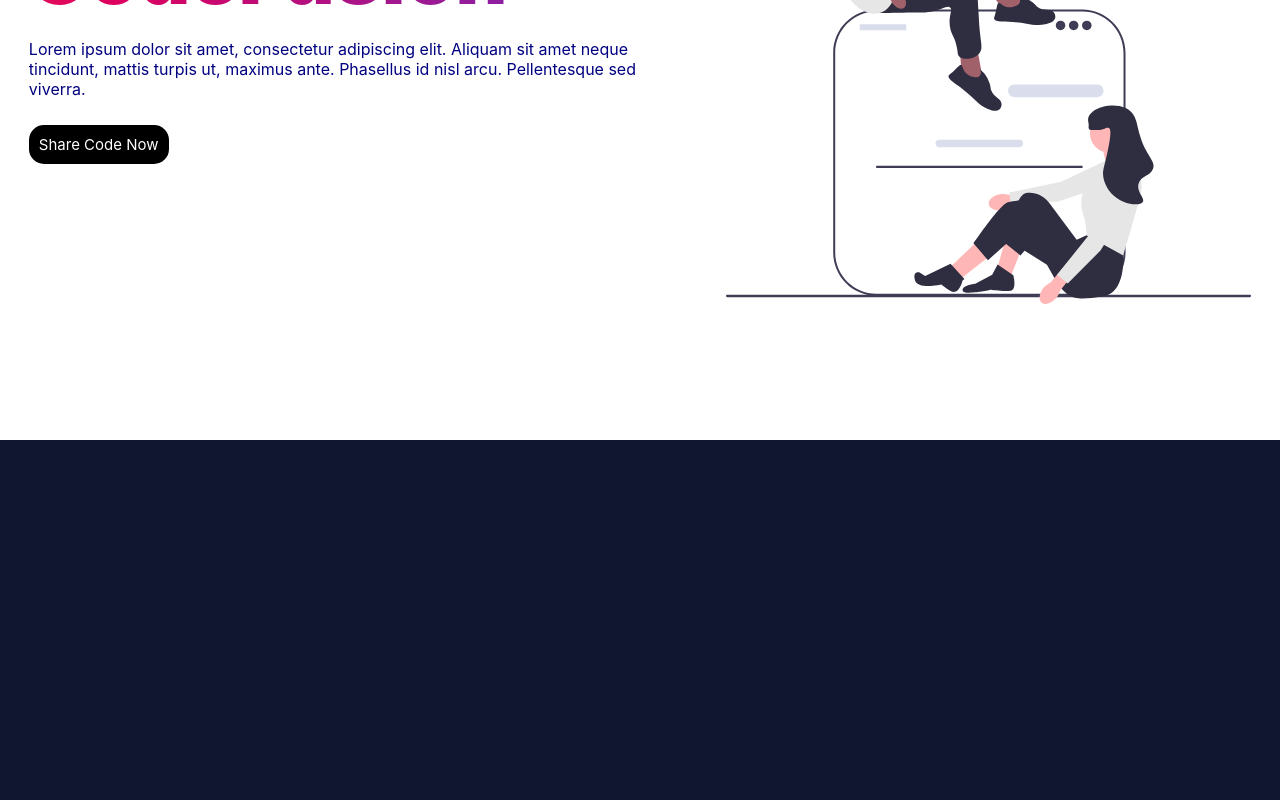
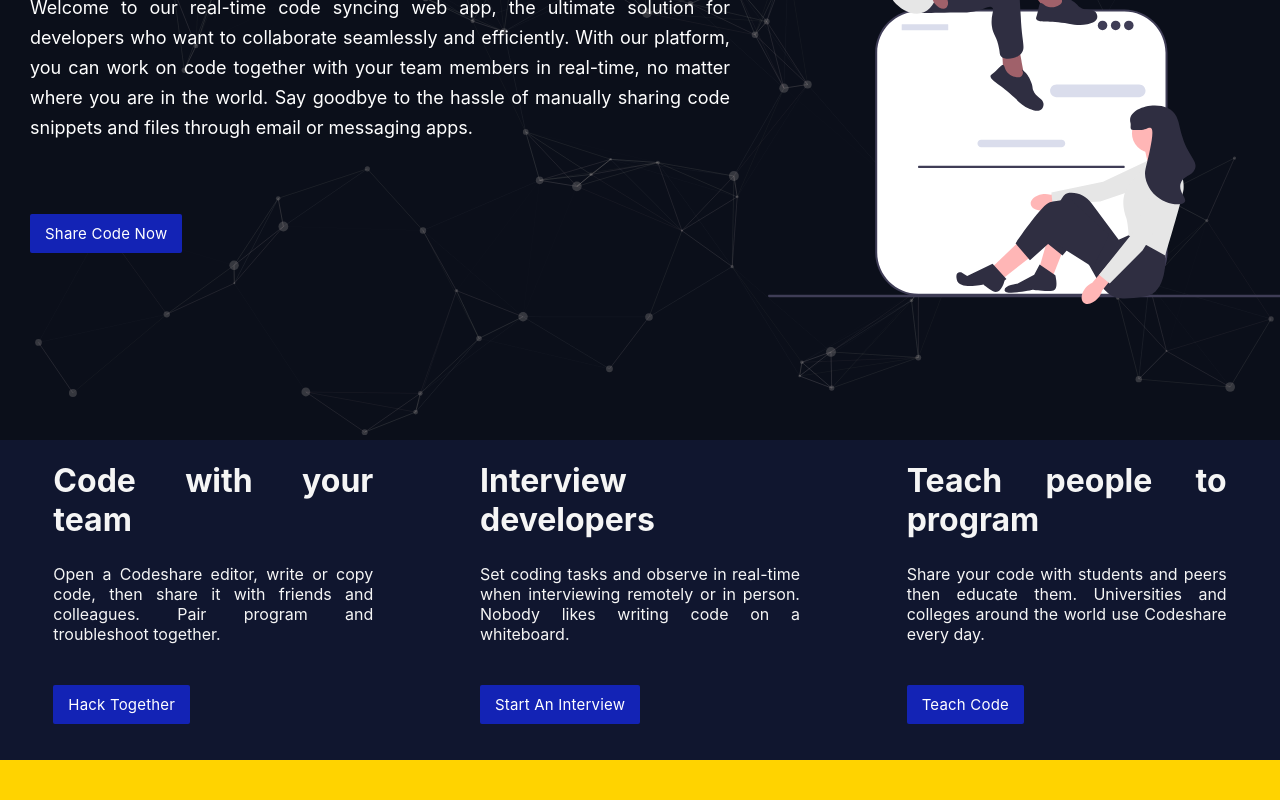
Before and after one commit to muku007-codes/CodeFusion, a React (Create React App) app: page / in a window 1280 px wide. Shown: the part 360-1160 px from the top of the page. Built offline with nearby package versions, Linux system fonts and the light colour scheme; a web font is replaced by a local one.

Commit message:
updates 3

```diff
--- a/src/App.css
+++ b/src/App.css
@@ -14,17 +14,32 @@
   display: flex;
   align-items: center;
   justify-content: space-around;
-  color: navy;
+  color: white;
+  /* background-color: #0b0f1a; */
+}
+.section1-left p {
+  margin-bottom: 10vh;
+  font-size: 18px;
+  line-height: 30px;
+  width: 700px;
+  text-align: justify;
+}
+
+.tagLine {
+  display: block;
+  color: white;
+  margin-bottom: 8vh;
+  font-size: 30px;
 }
 
 .section1-left {
-  width: 50vw;
+  height: 100vh;
+  width: 60vw;
+  padding: 30px;
 }
-
-.section1-left p{
-  margin-bottom: 35px;
+.section1-img {
+  width: 40vw;
 }
-
 .section2 {
   display: flex;
   flex-direction: row;
@@ -32,30 +47,37 @@
   justify-content: space-around;
   height: 60vh;
   width: 100vw;
-  color: #0A0D1C;
+  color: #0a0d1c;
   background-color: #ffd300;
 }
 
-.section1-img {
-  /* width: 100px ;
-  height: 100px ; */
-}
-
-.section2 p{
+.section2 p {
   width: 400px;
   margin-bottom: 35px;
 }
 
-
-.section3{
-  height: 50vh;
+.section3 {
+  height: 40vh;
   background-color: #10162f;
+  display: flex;
+  align-items: center;
+  justify-content: space-around;
+  color: whitesmoke;
 }
-
+.card {
+  height: 100%;
+  flex: 0.25;
+  text-align: justify;
+}
+.card p {
+  margin-top: 25px;
+  margin-bottom: 50px;
+}
 
 .logo1 {
   font-size: 80px;
   font-weight: 1000;
+  margin-top: 15vh;
   outline: none;
   background: linear-gradient(
     135deg,
@@ -66,7 +88,6 @@
     #5335cf 100%
   );
   background-size: 400%;
-
   background-clip: inherit;
   -webkit-background-clip: text;
   -webkit-text-fill-color: transparent;
@@ -84,16 +105,20 @@
   font-weight: 800;
 }
 
-.sharebtn{
-  margin-top: 20px;
-  width: 100px;
-  padding: 10px;
+.sharebtn {
+  padding: 10px 15px;
+  background-color: #1323b5;
+  border-radius: 2px;
+  color: white;
+  text-decoration: none;
+  letter-spacing: 0.2px;
   font-size: 15px;
-  text-align: center;
-  background-color: black;
+  line-height: 1;
+  transition-duration: 0.3s;
+}
+.sharebtn:hover {
+  background-color: #396dcd;
   color: white;
-  border-radius: 15px;
-  text-decoration: none;
   cursor: pointer;
 }
 
@@ -122,7 +147,7 @@
   text-align: center;
   background-color: black;
   color: white;
-  border-radius: 15px;
+  border-radius: 2px;
   text-decoration: none;
   cursor: pointer;
 }
@@ -334,6 +359,6 @@ h5 {
   color: #368654;
 }
 
-.result{
+.result {
   height: 41vh;
 }
--- a/src/pages/main.js
+++ b/src/pages/main.js
@@ -1,30 +1,70 @@
-import React from "react";
-import { Link } from "react-router-dom";
-import Particle from "./partical";
-import svg from "../home_svg.svg";
+import React from 'react';
+import { Link } from 'react-router-dom';
+import Particle from './partical';
+import svg from '../home_svg.svg';
 
 const main = () => {
   return (
     <>
-      {/* <Particle id='particle' color='#10162f' /> */}
+      <Particle id='particle' color='#0b0f1a' />
       <div className='container'>
         <div className='section1'>
-          <div className="section1-left">
+          <div className='section1-left'>
             <div className='logo1'>CodeFusion</div>
-            <p>Lorem ipsum dolor sit amet, consectetur adipiscing elit. Aliquam sit amet neque tincidunt, mattis turpis ut, maximus ante. Phasellus id nisl arcu. Pellentesque sed viverra.</p>
+            <span className='tagLine'>
+              Empowering Developers with Real-Time Code Collaboration.
+            </span>
+            <p>
+              Welcome to our real-time code syncing web app, the ultimate
+              solution for developers who want to collaborate seamlessly and
+              efficiently. With our platform, you can work on code together with
+              your team members in real-time, no matter where you are in the
+              world. Say goodbye to the hassle of manually sharing code snippets
+              and files through email or messaging apps.
+            </p>
             <Link to='/join' className='sharebtn'>
               Share Code Now
             </Link>
           </div>
-          <div className="section1-img">
-              <img src= {svg} alt=""/>
+          <div className='section1-img'>
+            <img src={svg} alt='' />
           </div>
         </div>
-        <div className="section3">
-
+        <div className='section3'>
+          <div className='card'>
+            <h1>Code with your team</h1>
+            <p>
+              Open a Codeshare editor, write or copy code, then share it with
+              friends and colleagues. Pair program and troubleshoot together.
+            </p>
+            <Link to='/join' className='sharebtn'>
+              Hack Together
+            </Link>
+          </div>
+          <div className='card'>
+            <h1>Interview developers</h1>
+            <p>
+              Set coding tasks and observe in real-time when interviewing
+              remotely or in person. Nobody likes writing code on a whiteboard.
+            </p>
+            <Link to='/join' className='sharebtn'>
+              Start An Interview
+            </Link>
+          </div>
+          <div className='card'>
+            <h1>Teach people to program</h1>
+            <p>
+              Share your code with students and peers then educate them.
+              Universities and colleges around the world use Codeshare every
+              day.
+            </p>
+            <Link to='/join' className='sharebtn'>
+              Teach Code
+            </Link>
+          </div>
         </div>
         <div className='section2'>
-          <div className="section-text">
+          <div className='section-text'>
             <div id='logo2'>IDE</div>
             <p>
               An online IDE for HTML, CSS, and JavaScript is a web-based
@@ -33,9 +73,40 @@ const main = () => {
               auto-completion, and real-time collaboration, making it easier to
               write clean and error-free code.
             </p>
-            <Link to='/ide' className='idebtn'>Go to IDE</Link>
+            <Link to='/ide' className='idebtn'>
+              Go to IDE
+            </Link>
           </div>
-          <svg width="201" height="335" fill="none" xmlns="http://www.w3.org/2000/svg"><g clip-path="url(#clip0)"><path d="M200.673 89.544v245.083L.328 245.462V.38l71.805 31.956 56.145 24.99 72.395 32.218z" fill="#73CAFF" stroke="#101737" stroke-linejoin="bevel"/><path d="M95.627 170.682l-.079.078-.118-.058a19.81 19.81 0 0 0-1.152-.537c-10.683-4.655-19.977.504-22.1 12.256l-.039.222-.314-.144-.184-.085c-6.608-2.88-12.254.812-12.955 8.407l80.733 35.164c2.541-3.856 3.982-8.891 4.152-14.567.537-17.756-11.134-37.482-26.094-43.983-8.449-3.693-16.414-2.508-21.85 3.247zM200.673 107.653v48.71l-55.163-24.027c.708-7.595 6.354-11.281 12.962-8.407l.177.085.315.151.045-.223c2.123-11.784 11.417-16.911 22.099-12.262.387.17.767.353 1.147.537l.124.065.079-.085c4.63-4.917 11.128-6.495 18.215-4.544zM131.454 75.082c-.17 5.683-1.611 10.717-4.152 14.573L46.569 54.491c.7-7.594 6.347-11.28 12.955-8.406l.184.085.314.144.04-.223c1.414-7.856 6.006-12.727 12.07-13.748l56.145 24.99a46.623 46.623 0 0 1 3.177 17.749zM200.673 246.444v47.244l-49.956-21.756c.708-7.594 6.354-11.28 12.962-8.406l.184.085.314.15.039-.222c2.123-11.785 11.417-16.911 22.099-12.263.387.17.767.354 1.153.537l.118.066.079-.086a16.756 16.756 0 0 1 13.008-5.349z" fill="#fff" stroke="#101737" stroke-linejoin="bevel"/><path d="M200.417 314.77L30.195 237.043V13.933L.4.143.079 0v245.809l.275-.078 200.253 89.125.321.144" fill="#101737"/></g><defs><clipPath id="clip0"><path fill="#fff" d="M0 0h201v335H0z"/></clipPath></defs></svg>
+          <svg
+            width='201'
+            height='335'
+            fill='none'
+            xmlns='http://www.w3.org/2000/svg'
+          >
+            <g clip-path='url(#clip0)'>
+              <path
+                d='M200.673 89.544v245.083L.328 245.462V.38l71.805 31.956 56.145 24.99 72.395 32.218z'
+                fill='#73CAFF'
+                stroke='#101737'
+                stroke-linejoin='bevel'
+              />
+              <path
+                d='M95.627 170.682l-.079.078-.118-.058a19.81 19.81 0 0 0-1.152-.537c-10.683-4.655-19.977.504-22.1 12.256l-.039.222-.314-.144-.184-.085c-6.608-2.88-12.254.812-12.955 8.407l80.733 35.164c2.541-3.856 3.982-8.891 4.152-14.567.537-17.756-11.134-37.482-26.094-43.983-8.449-3.693-16.414-2.508-21.85 3.247zM200.673 107.653v48.71l-55.163-24.027c.708-7.595 6.354-11.281 12.962-8.407l.177.085.315.151.045-.223c2.123-11.784 11.417-16.911 22.099-12.262.387.17.767.353 1.147.537l.124.065.079-.085c4.63-4.917 11.128-6.495 18.215-4.544zM131.454 75.082c-.17 5.683-1.611 10.717-4.152 14.573L46.569 54.491c.7-7.594 6.347-11.28 12.955-8.406l.184.085.314.144.04-.223c1.414-7.856 6.006-12.727 12.07-13.748l56.145 24.99a46.623 46.623 0 0 1 3.177 17.749zM200.673 246.444v47.244l-49.956-21.756c.708-7.594 6.354-11.28 12.962-8.406l.184.085.314.15.039-.222c2.123-11.785 11.417-16.911 22.099-12.263.387.17.767.354 1.153.537l.118.066.079-.086a16.756 16.756 0 0 1 13.008-5.349z'
+                fill='#fff'
+                stroke='#101737'
+                stroke-linejoin='bevel'
+              />
+              <path
+                d='M200.417 314.77L30.195 237.043V13.933L.4.143.079 0v245.809l.275-.078 200.253 89.125.321.144'
+                fill='#101737'
+              />
+            </g>
+            <defs>
+              <clipPath id='clip0'>
+                <path fill='#fff' d='M0 0h201v335H0z' />
+              </clipPath>
+            </defs>
+          </svg>
         </div>
       </div>
     </>
--- a/src/pages/partical.js
+++ b/src/pages/partical.js
@@ -1,6 +1,6 @@
-import { useCallback } from "react";
-import Particles from "react-tsparticles";
-import { loadFull } from "tsparticles";
+import { useCallback } from 'react';
+import Particles from 'react-tsparticles';
+import { loadFull } from 'tsparticles';
 
 const Particle = (props) => {
   const val = props.color;
@@ -30,11 +30,11 @@ const Particle = (props) => {
           events: {
             onClick: {
               enable: true,
-              mode: "push",
+              mode: 'push',
             },
             onHover: {
               enable: true,
-              mode: "repulse",
+              mode: 'repulse',
             },
             resize: true,
           },
@@ -55,23 +55,23 @@ const Particle = (props) => {
         },
         particles: {
           color: {
-            value: "#e1d9d1",
+            value: '#e1d9d1',
           },
           links: {
-            color: "#e1d9d1",
+            color: '#e1d9d1',
             distance: 150,
             enable: true,
-            opacity: 0.2,
+            opacity: 0.1,
             width: 1,
           },
           collisions: {
             enable: true,
           },
           move: {
-            direction: "none",
+            direction: 'none',
             enable: true,
             outModes: {
-              default: "bounce",
+              default: 'bounce',
             },
             random: false,
             speed: 1.5,
@@ -85,10 +85,10 @@ const Particle = (props) => {
             value: 80,
           },
           opacity: {
-            value: 0.7,
+            value: 0.2,
           },
           shape: {
-            type: "circle",
+            type: 'circle',
           },
           size: {
             value: { min: 1, max: 5 },
```
Also changed, not shown: 1 other file (tests, documents, lock files or other folders).
